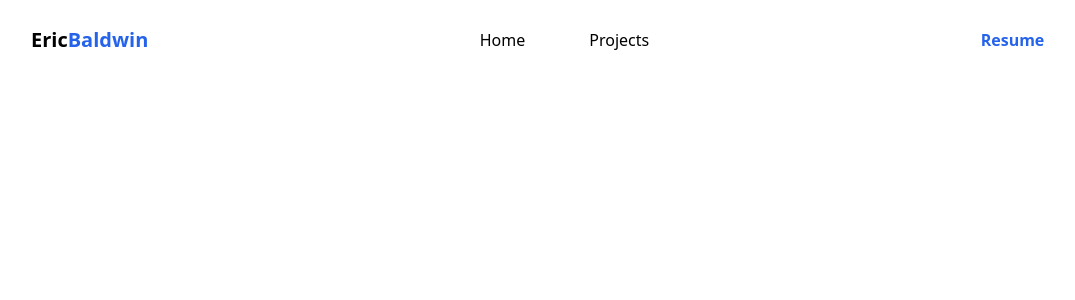
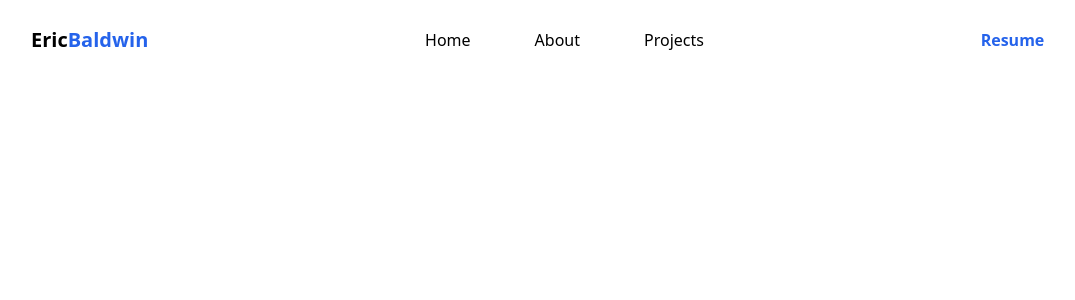
Before and after one commit to EricBaldwinn/Portfolio, a Next.js app in the folder portfolio-eb/: page / in a window 1280 px wide. Shown: the top 300 px of the page, without its empty margins (81-1156 px from the left). Built offline with nearby package versions, Linux system fonts and the light colour scheme.

Commit message:
Added about link

```diff
--- a/portfolio-eb/components/Navbar.js
+++ b/portfolio-eb/components/Navbar.js
@@ -23,6 +23,7 @@ export const Navbar = () => {
               <div className="hidden md:block">
                 <div className="flex justify-start px-10 sm:px-20 whitespace-nowrap space-x-5 sm:space-x-10">
                   <Link activeClass='Home' to="home" smooth={true} offset={50} duration={500} className="cursor-pointer hover:text-blue-600 px-3 py-2 text-md">Home</Link>
+                  <Link activeClass='about' to="about" smooth={true} offset={50} duration={500} className="cursor-pointer hover:text-blue-600 px-3 py-2 text-md">About</Link>
                   <Link activeClass='Projects' to="projects" smooth={true} offset={50} duration={500} className="cursor-pointer hover:text-blue-600 px-3 py-2 text-md">Projects</Link>
                 </div>
                 </div>
```
